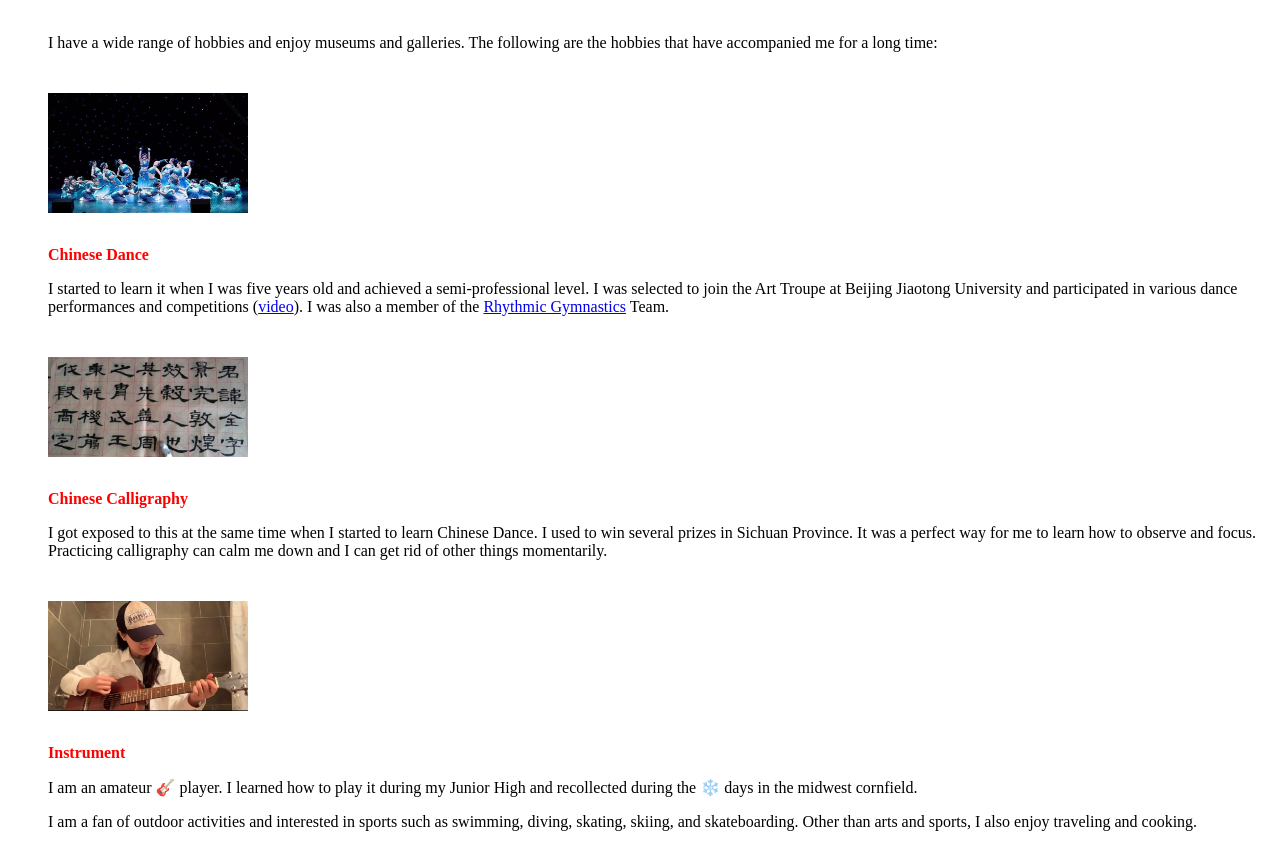
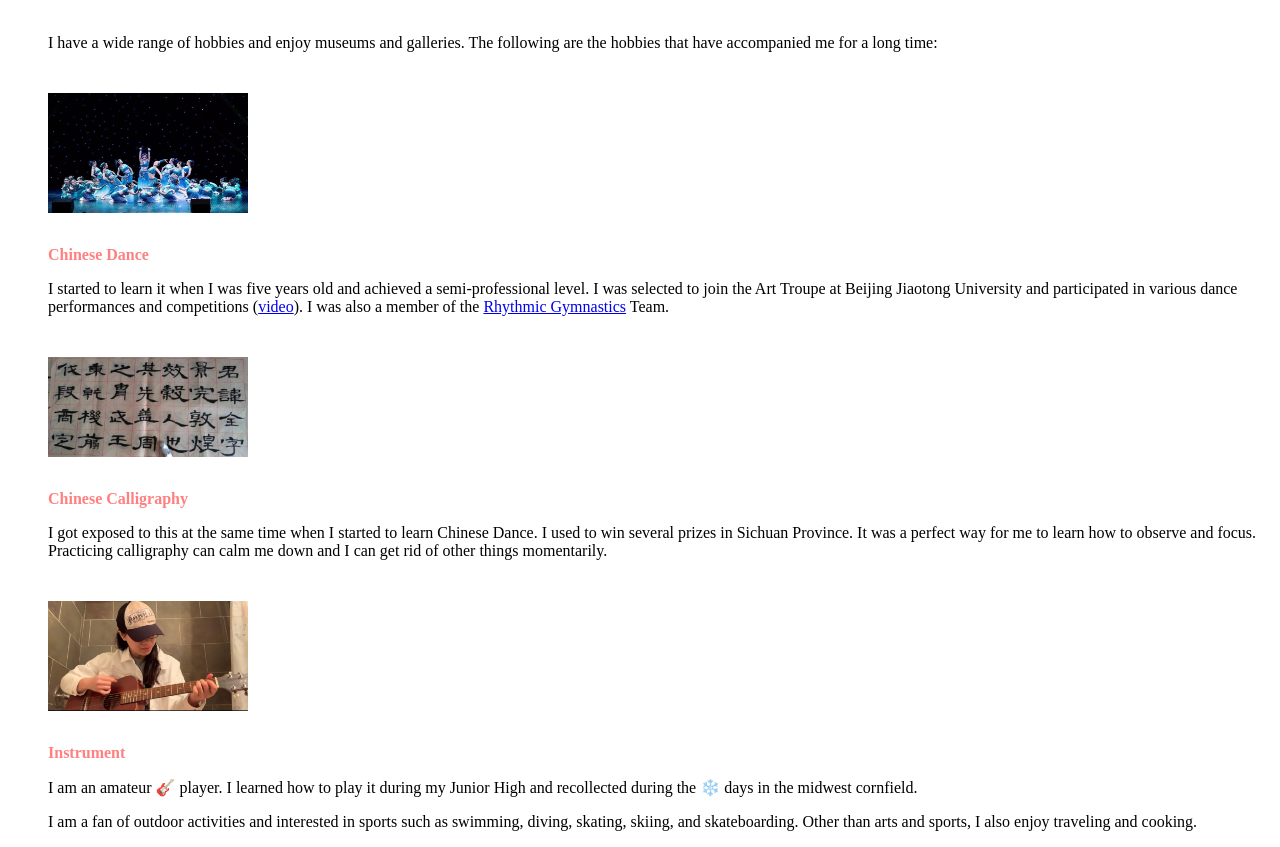
Before and after one commit to YangjiaoChen/YangjiaoChen.github.io, a Jekyll site: the page built from personal.html, in a window 1280 px wide. Shown: the part 108-955 px from the top of the page. Built offline with Jekyll 4.4.1, drawn with Linux system fonts in a browser that asks for light colours; grey boxes are pictures that could not be loaded.

Commit message:
Update personal.html

```diff
--- a/personal.html
+++ b/personal.html
@@ -32,7 +32,7 @@ title: "Yangjiao Chen: personal"
   </div>
   <div class="col-md-6">
       <br />
-      <b style="color:red">Chinese Dance</b><br />
+      <b style="color:rgb(255,128,128)">Chinese Dance</b><br />
       <p> I started to learn it when I was five years old and achieved a semi-professional level.
   I was selected to join the Art Troupe at Beijing Jiaotong University and participated in various dance performances and competitions (<a href="https:">video</a>).
 I was also a member of the <a href="https://v.youku.com/v_show/id_XODM1MzUxMzY0.html?playMode=pugv&frommaciku=1">Rhythmic Gymnastics</a> Team.
@@ -47,7 +47,7 @@ I was also a member of the <a href="https://v.youku.com/v_show/id_XODM1MzUxMzY0.
   </div>
   <div class="col-md-6">
       <br />
-      <b style="color:red">Chinese Calligraphy</b><br />
+      <b style="color:rgb(255,128,128)">Chinese Calligraphy</b><br />
       <p> I got exposed to this at the same time when I started to learn Chinese Dance.
         I used to win several prizes in Sichuan Province. It was a perfect way for me to learn how to observe and focus.
         Practicing calligraphy can calm me down and I can get rid of other things momentarily.</p>
@@ -60,7 +60,7 @@ I was also a member of the <a href="https://v.youku.com/v_show/id_XODM1MzUxMzY0.
   </div>
   <div class="col-md-6">
       <br />
-     <b style="color:red">Instrument</b><br />
+     <b style="color:rgb(255,128,128)">Instrument</b><br />
       <p>I am an amateur 🎸 player. I learned how to play it during my Junior High and recollected during the ❄️ days in the midwest cornfield.
     </p>
   </div>
```
